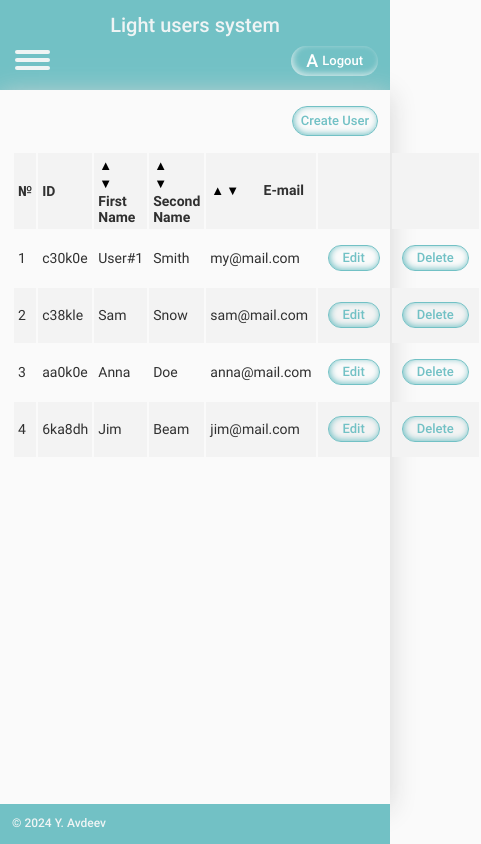
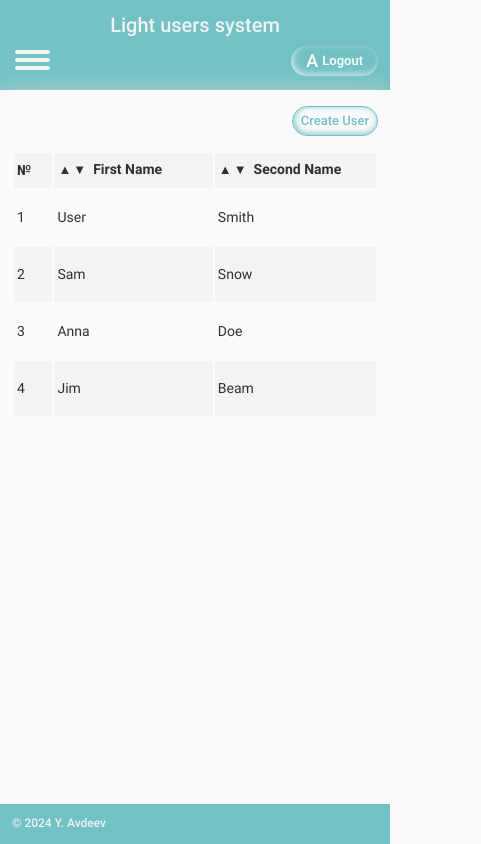
Before and after one commit to yuriy-avdeev/light-users-system, a Vue app: page /users in a window 390 px wide. Shown: the whole page, 481 px wide, since content can reach past the window. Built offline with nearby package versions, Linux system fonts and the light colour scheme; sample sign-in values are in the browser's storage.

Commit message:
feat: add arrow ui, apply mobile first approach to the table

```diff
--- a/src/components/AppFooter/app-footer.scss
+++ b/src/components/AppFooter/app-footer.scss
@@ -10,13 +10,13 @@
   }
 }
 
-  @media (min-width: 768px) {
+@media screen and (min-width: 768px) {
   .footer__text {
     font-size: 14px;
   }
 }
 
-  @media (min-width: 1048px) {
+@media screen and (min-width: 1048px) {
   .footer {
     padding: 16px calc((100% - 1024px) / 2);
   }
--- a/src/components/AppHeader/AppHeader.vue
+++ b/src/components/AppHeader/AppHeader.vue
@@ -50,6 +50,7 @@ const logout = () => {
         :text="loginButtonText"
         isDarkBase
         :isActive="isConfirmationContainerOpened"
+        type="button"
         :class="[
           'header__login-button',
           {
@@ -75,6 +76,7 @@ const logout = () => {
         <Button
           text="YES"
           @click.prevent="logout"
+          type="button"
           class="header__confirmation-button"
         />
 
@@ -82,6 +84,7 @@ const logout = () => {
           text="NO"
           @click.stop.prevent="isConfirmationContainerOpened = false"
           class="header__confirmation-button"
+          type="button"
         />
       </DropdownWrapper>
     </div>
--- a/src/components/AppHeader/aap-header.scss
+++ b/src/components/AppHeader/aap-header.scss
@@ -62,7 +62,7 @@
   }
 }
 
-@media (min-width: 1048px) {
+@media screen and (min-width: 1048px) {
   .header {
     padding: 16px calc((100% - 1024px) / 2);
     padding: 12px;
--- a/src/components/HeaderNavigation/header-navigation.scss
+++ b/src/components/HeaderNavigation/header-navigation.scss
@@ -60,7 +60,7 @@
   }
 }
 
-@media (min-width: 768px) {
+@media screen and (min-width: 768px) {
   .header-navigation {
     &__desktop-list {
       display: flex;
--- /dev/null
+++ b/src/components/UI/Arrow/Arrow.vue
@@ -0,0 +1,23 @@
+<script setup lang="ts">
+import type { PropType } from 'vue'
+
+const props = defineProps({
+  direction: {
+    type: String as PropType<'up' | 'down'>,
+    required: true,
+  },
+
+  isActive: {
+    type: Boolean,
+    default: false,
+  },
+})
+</script>
+
+<template>
+  <button class="arrow" :class="{ arrow_active: props.isActive }" type="button">
+    {{ direction === 'up' ? '▲' : '▼' }}
+  </button>
+</template>
+
+<style scoped src="./arrow.scss"></style>
--- /dev/null
+++ b/src/components/UI/Arrow/arrow.scss
@@ -0,0 +1,20 @@
+.arrow {
+  padding: 1px;
+  border: none;
+  outline: none;
+  background: none;
+  font-size: 13px;
+  color: var(--color-text);
+  transition: color 300ms;
+
+  &_active {
+    color: var(--color-info);
+  }
+}
+
+@media (hover: hover) {
+  .arrow:hover {
+    cursor: pointer;
+    color: var(--color-info);
+  }
+}
--- a/src/components/UsersList/UsersList.vue
+++ b/src/components/UsersList/UsersList.vue
@@ -4,6 +4,7 @@ import { storeToRefs } from 'pinia'
 import { useUsersStore } from '@/stores/users'
 import type { User, SortableUsersListFields } from '@/types/store-types'
 import Button from '@/components/UI/Button/Button.vue'
+import Arrow from '@/components/UI/Arrow/Arrow.vue'
 import PopupWrapper from '@/components/PopupWrapper/PopupWrapper.vue'
 import RegistrationForm from '@/components/RegistrationForm/RegistrationForm.vue'
 
@@ -81,6 +82,7 @@ const deleteUser = (id: number | string) => {
   <div class="users-list">
     <Button
       text="Create User"
+      type="button"
       @click.prevent="createUser"
       class="users-list__create-button"
     />
@@ -96,83 +98,62 @@ const deleteUser = (id: number | string) => {
             &#x2116;
           </th>
 
-          <th class="users-table__column users-table__column_id">ID</th>
+          <th
+            class="users-table__column users-table__column_id users-table__column_mobile-hidden"
+          >
+            ID
+          </th>
 
           <th class="users-table__column users-table__column_first-name">
-            <button
-              class="users-table__arrow"
-              :class="{ 'users-table__arrow_active': sortByFirstName === 'up' }"
-              type="button"
+            <Arrow
+              direction="up"
+              :is-active="sortByFirstName === 'up'"
               @click.prevent="sortByFirstName = 'up'"
-            >
-              ▲
-            </button>
+            />
 
-            <button
-              class="users-table__arrow"
-              :class="{
-                'users-table__arrow_active': sortByFirstName === 'down',
-              }"
-              type="button"
+            <Arrow
+              direction="down"
+              :is-active="sortByFirstName === 'down'"
               @click.prevent="sortByFirstName = 'down'"
-            >
-              ▼
-            </button>
-
-            First Name
+            />
+            <span>First Name</span>
           </th>
 
           <th class="users-table__column users-table__column_second-name">
-            <button
-              class="users-table__arrow"
-              :class="{
-                'users-table__arrow_active': sortBySecondName === 'up',
-              }"
-              type="button"
+            <Arrow
+              direction="up"
+              :is-active="sortBySecondName === 'up'"
               @click.prevent="sortBySecondName = 'up'"
-            >
-              ▲
-            </button>
+            />
 
-            <button
-              class="users-table__arrow"
-              :class="{
-                'users-table__arrow_active': sortBySecondName === 'down',
-              }"
-              type="button"
+            <Arrow
+              direction="down"
+              :is-active="sortBySecondName === 'down'"
               @click.prevent="sortBySecondName = 'down'"
-            >
-              ▼
-            </button>
-
-            Second Name
+            />
+            <span>Second Name</span>
           </th>
 
-          <th class="users-table__column users-table__column_e-mail">
-            <button
-              class="users-table__arrow"
-              :class="{ 'users-table__arrow_active': sortByEMail === 'up' }"
-              type="button"
+          <th
+            class="users-table__column users-table__column_e-mail users-table__column_mobile-hidden"
+          >
+            <Arrow
+              direction="up"
+              :is-active="sortByEMail === 'up'"
               @click.prevent="sortByEMail = 'up'"
-            >
-              ▲
-            </button>
+            />
 
-            <button
-              class="users-table__arrow"
-              :class="{ 'users-table__arrow_active': sortByEMail === 'down' }"
-              type="button"
+            <Arrow
+              direction="down"
+              :is-active="sortByEMail === 'down'"
               @click.prevent="sortByEMail = 'down'"
-            >
-              ▼
-            </button>
-
-            E-mail
+            />
+            <span>E-mail</span>
           </th>
 
-          <th></th>
+          <th class="users-table__column_mobile-hidden"></th>
 
-          <th></th>
+          <th class="users-table__column_mobile-hidden"></th>
         </tr>
       </thead>
 
@@ -186,7 +167,9 @@ const deleteUser = (id: number | string) => {
             {{ index + 1 }}
           </td>
 
-          <td class="users-table__column users-table__column_id">
+          <td
+            class="users-table__column users-table__column_id users-table__column_mobile-hidden"
+          >
             {{ user.id }}
           </td>
 
@@ -198,21 +181,29 @@ const deleteUser = (id: number | string) => {
             {{ user.second_name }}
           </td>
 
-          <td class="users-table__column users-table__column_e-mail">
+          <td
+            class="users-table__column users-table__column_e-mail users-table__column_mobile-hidden"
+          >
             {{ user.e_mail }}
           </td>
 
-          <td class="users-table__column users-table__column_button">
+          <td
+            class="users-table__column users-table__column_button users-table__column_mobile-hidden"
+          >
             <Button
               text="Edit"
+              type="button"
               @click.prevent="editUser(user)"
               class="users-table__button"
             />
           </td>
 
-          <td class="users-table__column users-table__column_button">
+          <td
+            class="users-table__column users-table__column_button users-table__column_mobile-hidden"
+          >
             <Button
               text="Delete"
+              type="button"
               @click.prevent="deleteUser(user.id)"
               class="users-table__button"
             />
--- a/src/components/UsersList/users-list.scss
+++ b/src/components/UsersList/users-list.scss
@@ -1,6 +1,7 @@
 .users-list {
   &__create-button {
     margin: 0 0 15px auto;
+  }
 }
 
 .users-table {
@@ -20,61 +21,61 @@
   }
 
   &__column {
-      padding: 4px;
+    padding: 3px;
     text-align: start;
     font-size: 14px;
+    color: var(--color-text);
+
+    &_mobile-hidden {
+      display: none;
     }
 
-    &__column_order {
+    &_order {
       width: 45px;
     }
 
-    &__column_id {
+    &_id {
       width: 90px;
     }
 
-    &__column_first-name {
+    &_first-name {
       width: 200px;
     }
 
-    &__column_second-name {
+    &_second-name {
       width: 200px;
     }
 
-    &__column_e-mail {
+    &_e-mail {
       width: 240px;
     }
 
-    &__column_button {
+    &_button {
       padding: 2px 10px;
+    }
   }
 
   &__button {
     padding: 4px 14px;
   }
 
-    &__arrow:last-of-type {
-      margin-right: 20px;
+  .arrow:last-of-type {
+    margin-right: 6px;
+  }
 }
 
-    &__arrow {
-      padding: 1px;
-      border: none;
-      outline: none;
-      background: none;
-      font-size: 13px;
-      transition: color 300ms;
+@media screen and (min-width: 768px) {
+  .users-table {
+    &__column {
+      padding: 4px;
+
+      &_mobile-hidden {
+        display: table-cell;
+      }
     }
 
-    &__arrow_active {
-      color: var(--color-info);
+    .arrow:last-of-type {
+      margin-right: 16px;
     }
   }
 }
-
-@media (hover: hover) {
-  .users-table__arrow:hover {
-    cursor: pointer;
-    color: var(--color-info);
-  }
-}
--- a/src/stores/users.ts
+++ b/src/stores/users.ts
@@ -4,18 +4,17 @@ import bcrypt from 'bcryptjs'
 import type { User, NewUser, MockUser } from '@/types/store-types'
 
 // TODO:
-// mobile-first flexibility
 // browser native popup <dialog>
 // pagination
 // home and about page content // lorem
 // rearrange components by functionality (not states then computed then watch and methods)
 // tests
 // scss
-// dropdown components fo reusing
+// dropdown components for reusing
 
 const mockUsers: MockUser = {
   'my@mail.com': {
-    first_name: 'User#1',
+    first_name: 'User',
     second_name: 'Smith',
     id: 'c30k0e',
     e_mail: 'my@mail.com',
```
Lines whose indentation alone changed are shown as unchanged.
